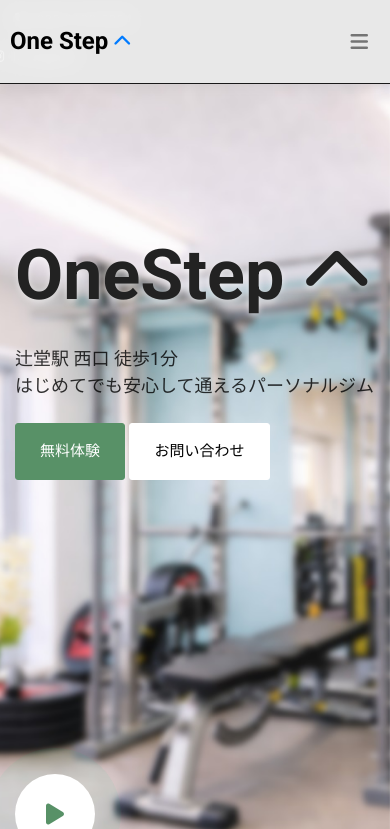
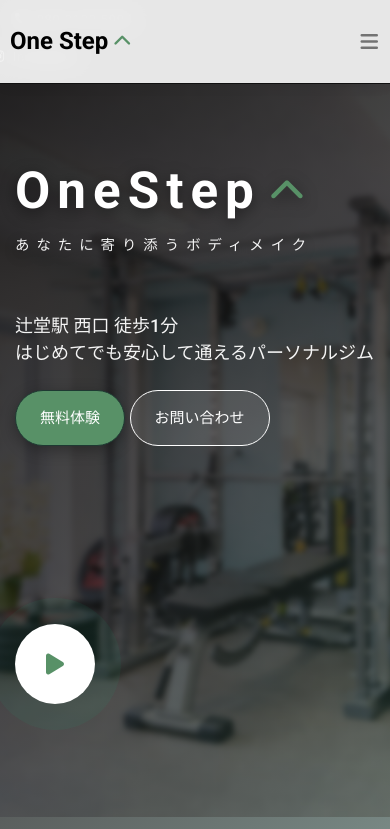
Before and after one commit to chopa2709/onestepweb, a plain HTML site: page counselor-master/index.html in a window 390 px wide. Shown: the top 829 px of the page. Drawn offline with Linux system fonts and the light colour scheme; some packages are replaced by stand-ins of ours; no server answers; files whose address does not match are found by name.

Commit message:
以下対応 ・上部のデザイン見直し

```diff
--- a/counselor-master/css/onestep.css
+++ b/counselor-master/css/onestep.css
@@ -1,25 +1,36 @@
-/* 2025-26 トレンド: グラスモルフィズム & スッキリしたナビ */
+/* ==========================================================================
+   1. 基本カラー & 共通設定
+   ========================================================================== */
+:root {
+  --main-green: #589167;
+  --dark-green: #2d5a27;
+  --forest-dark: #1e3932;
+  --matte-black: #1a1a1a;
+  --true-black: #121212;
+}
+
+.text-nowrap { white-space: nowrap; }
+
+/* ==========================================================================
+   2. ナビゲーション (Top Bar & Navbar)
+   ========================================================================== */
 .top-wrap {
-  background: #1a1a1a;
+  background: var(--true-black);
   padding: 8px 0;
   font-size: 13px;
   letter-spacing: 0.05em;
 }
-.top-wrap a {
-  color: rgba(255,255,255,0.8);
-  transition: color 0.3s;
-}
-.top-wrap a:hover {
-  color: #fff;
-  text-decoration: none;
-}
+.top-wrap a { color: rgba(255,255,255,0.8); transition: 0.3s; }
+.top-wrap a:hover { color: #fff; text-decoration: none; }
 
 .ftco_navbar {
+  z-index: 9999 !important;
   background: rgba(255, 255, 255, 0.9) !important;
-  backdrop-filter: blur(10px); /* 背景ぼかし */
+  backdrop-filter: blur(10px);
   -webkit-backdrop-filter: blur(10px);
   box-shadow: 0 2px 15px rgba(0,0,0,0.05);
   padding: 15px 0 !important;
+  transition: all 0.3s ease;
 }
 
 .navbar-brand {
@@ -28,13 +39,9 @@
   font-size: 24px;
   display: flex;
   align-items: center;
-margin-left: 10px;
+  margin-left: 10px;
 }
-.navbar-brand i {
-  font-size: 18px;
-  margin-left: 5px;
-  color: #007bff; /* アクセントカラー */
-}
+.navbar-brand i { color: var(--main-green); font-size: 18px; margin-left: 5px; }
 
 .nav-link {
   color: #333 !important;
@@ -43,77 +50,153 @@ margin-left: 10px;
   position: relative;
   transition: 0.3s;
 }
-
-/* ホバー時のモダンな下線アニメーション */
 .nav-link::after {
   content: '';
   position: absolute;
-  bottom: 5px;
-  left: 10px;
-  right: 10px;
-  height: 2px;
-  background: #007bff;
+  bottom: 5px; left: 10px; right: 10px; height: 2px;
+  background: var(--main-green);
   transform: scaleX(0);
   transition: transform 0.3s ease;
 }
-.nav-link:hover::after {
-  transform: scaleX(1);
-}
+.nav-link:hover::after { transform: scaleX(1); }
 
-/* ヘッダー内のコンバージョンボタン */
+/* コンバージョンボタン */
 .nav-btn {
-  background: #007bff;
+  background: var(--main-green);
   color: #fff !important;
   border-radius: 50px;
   padding: 10px 25px !important;
   margin-left: 15px;
-  box-shadow: 0 4px 15px rgba(0, 123, 255, 0.3);
+  box-shadow: 0 4px 15px rgba(88, 145, 103, 0.3);
   transition: 0.3s;
 }
 .nav-btn:hover {
-  background: #0056b3;
+  background: var(--dark-green);
   transform: translateY(-2px);
-  box-shadow: 0 6px 20px rgba(0, 123, 255, 0.4);
+  box-shadow: 0 6px 20px rgba(88, 145, 103, 0.4);
 }
 
-@media (max-width: 991.98px) {
-  .nav-btn { margin-left: 0; margin-top: 10px; text-align: center; }
-  .top-wrap .social-media { text-align: center; margin-top: 5px; }
-}
-/* ナビゲーションバー全体の重なり順を最前面に固定 */
-.ftco_navbar {
-  z-index: 9999 !important; /* 他の要素より必ず上に来るように設定 */
-  background: rgba(255, 255, 255, 0.9) !important;
-  backdrop-filter: blur(10px);
-  -webkit-backdrop-filter: blur(10px);
-  transition: all 0.3s ease;
+/* ==========================================================================
+   3. ヒーローセクション (Hero Area)
+   ========================================================================== */
+.hero-wrap { position: relative; overflow: hidden; }
+
+/* 背景を暗くするオーバーレイ */
+.hero-wrap .overlay {
+  position: absolute;
+  top: 0; left: 0; right: 0; bottom: 0;
+  background: linear-gradient(135deg, rgba(0,0,0,0.85) 0%, rgba(18,18,18,0.75) 50%, rgba(30,57,50,0.6) 100%) !important;
+  opacity: 1 !important;
+  z-index: 1;
 }
 
-/* スマホ用ハンバーガーメニューが開いた時の設定 */
+.hero-wrap .container { position: relative; z-index: 2 !important; }
+.hero-wrap .text { position: relative; z-index: 5; }
+
+/* タイトル周り */
+.hero-title {
+  color: #fff !important;
+  letter-spacing: 0.1em;
+  text-shadow: 0 4px 15px rgba(0, 0, 0, 0.5) !important;
+}
+.hero-title .br-sp {
+  font-size: 1.2em;
+  font-weight: 800;
+  display: block;
+  margin-bottom: 10px;
+}
+.hero-title .br-wn {
+  font-size: 0.5em;
+  font-weight: 500;
+  display: block;
+  opacity: 0.95;
+}
+.brand-icon {
+  color: var(--main-green) !important;
+  font-size: 0.8em;
+  margin-left: 5px;
+  display: inline-block;
+}
+
+.hero-wrap p {
+  color: rgba(255, 255, 255, 0.95) !important;
+  font-weight: 500 !important;
+}
+
+/* ==========================================================================
+   4. ボタン & 装飾パーツ
+   ========================================================================== */
+/* メインボタン */
+.btn.btn-primary {
+  background: var(--main-green) !important;
+  border: 1px solid var(--forest-dark) !important;
+  color: #fff !important;
+  border-radius: 50px !important;
+  box-shadow: 0 4px 15px rgba(0,0,0,0.3) !important;
+  transition: 0.3s ease;
+}
+.btn.btn-primary:hover {
+  background: var(--dark-green) !important;
+  transform: translateY(-2px);
+}
+
+/* サブボタン (お問い合わせ) */
+.btn.btn-white {
+  background: rgba(255, 255, 255, 0.1) !important;
+  color: #fff !important;
+  border: 1px solid #fff !important;
+  backdrop-filter: blur(5px);
+  border-radius: 50px !important;
+  transition: 0.3s;
+}
+
+/* 動画ボタン */
+.img-video {
+  z-index: 10;
+  background: var(--forest-dark);
+  color: #fff;
+  box-shadow: 0 0 20px rgba(30, 57, 50, 0.4);
+}
+
+/* ==========================================================================
+   5. レスポンシブ (Mobile / Tablet)
+   ========================================================================== */
+/* タブレット以下 */
 @media (max-width: 991.98px) {
+  .nav-btn { margin: 10px 0 0 0; text-align: center; }
+  .top-wrap .social-media { text-align: center; margin-top: 5px; }
+
   .navbar-collapse {
     position: relative;
-    z-index: 10000; /* ボタンよりさらに前面へ */
-    background: rgba(255, 255, 255, 0.98); /* 開いた時は中身を見やすくするため不透明度を上げる */
+    z-index: 10000;
+    background: rgba(255, 255, 255, 0.98);
     margin-top: 10px;
     padding: 20px;
     border-radius: 15px;
     box-shadow: 0 10px 30px rgba(0,0,0,0.1);
   }
+  .navbar-toggler { z-index: 10001; border: none; outline: none !important; }
+}
 
-  /* hero-wrap（メイン画像）との干渉を防ぐ */
-  .hero-wrap {
-    z-index: 1;
+/* スマホ */
+@media (max-width: 767.98px) {
+  .hero-title .br-sp {
+    font-size: 3.2rem !important; /* 適切なサイズに調整 */
+    display: inline-flex !important;
+    align-items: center;
+    margin-bottom: 5px;
   }
-  .hero-wrap .overlay {
-    z-index: 2;
+  .hero-title .br-wn {
+    display: block !important;
+    font-size: 0.9rem !important;
+    line-height: 1.5;
+    margin-top: 5px;
+  }
+  .brand-icon { font-size: 0.7em !important; margin-left: 8px; }
+
+  .hero-wrap, .slider-text {
+    height: auto !important;
+    min-height: 600px;
+    padding: 100px 0 50px 0;
   }
 }
-
-/* ハンバーガーアイコン自体のクリックエリア確保 */
-.navbar-toggler {
-  z-index: 10001;
-  border: none;
-  outline: none !important;
-  margin-right: 10px;
-}
--- a/counselor-master/index.html
+++ b/counselor-master/index.html
@@ -90,14 +90,15 @@
         <div class="col-md-6 ftco-animate d-flex align-items-end">
           <div class="text w-100">
             <div>
-              <h1 class="mb-4 hero-title" style="color:#222; text-shadow:0 2px 6px rgba(255,255,255,0.6);">
-                <span class="br-wn">あなたに寄り添う
-                  <br>ボディメイク</span>
-                <span class="br-sp">
-                  <br>OneStep
-                  <i class="fa-solid fa-chevron-up"></i>
-                </span>
-              </h1>
+            <h1 class="mb-4 hero-title">
+              <span class="br-sp text-nowrap">
+                OneStep <i class="fa-solid fa-chevron-up brand-icon"></i>
+              </span>
+              <span class="br-wn">
+                あなたに寄り添うボディメイク
+              </span>
+            </h1>
+              <br>
               <p class="mb-4">辻堂駅 西口 徒歩1分
                 <br>はじめてでも安心して通えるパーソナルジム</p>
               <p>
```
